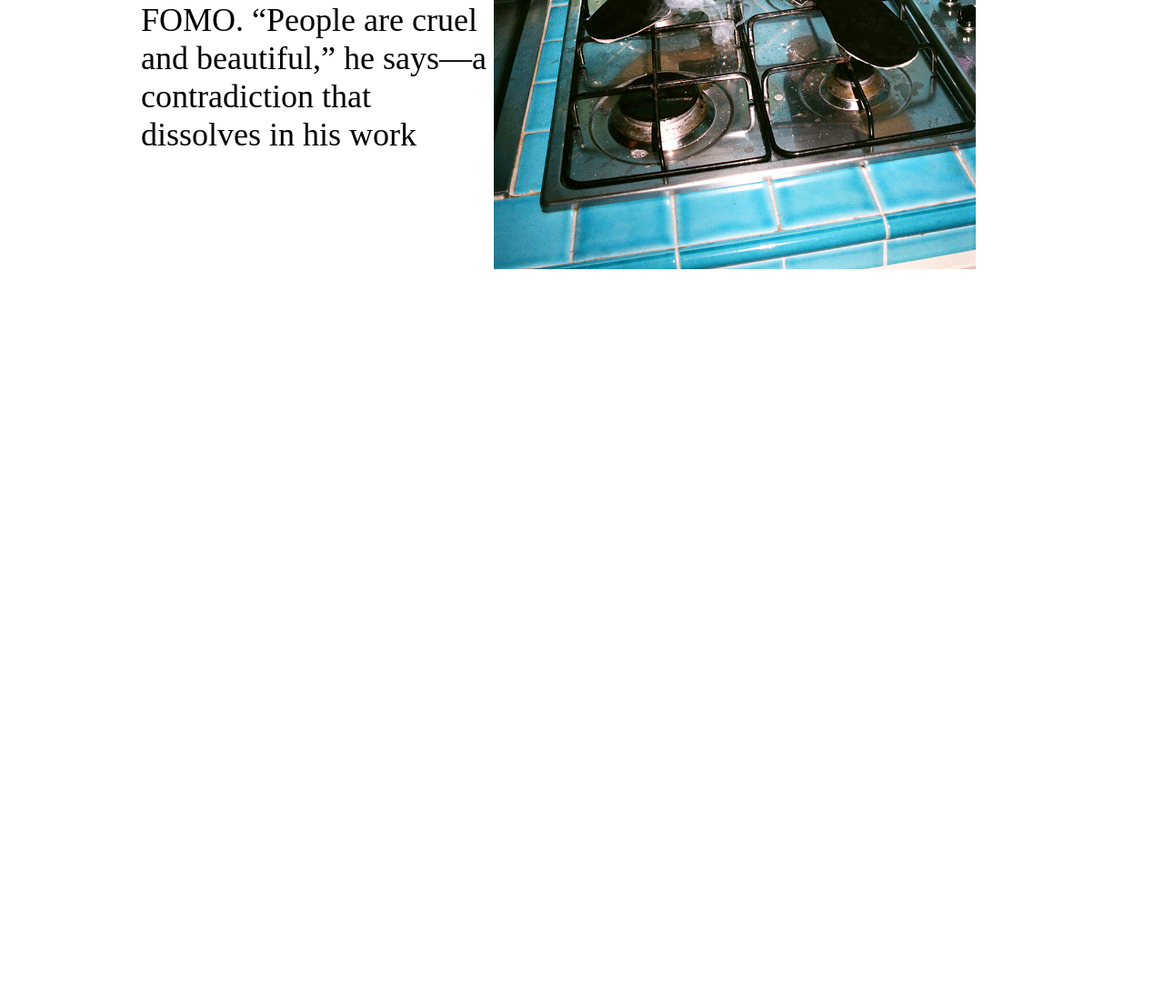
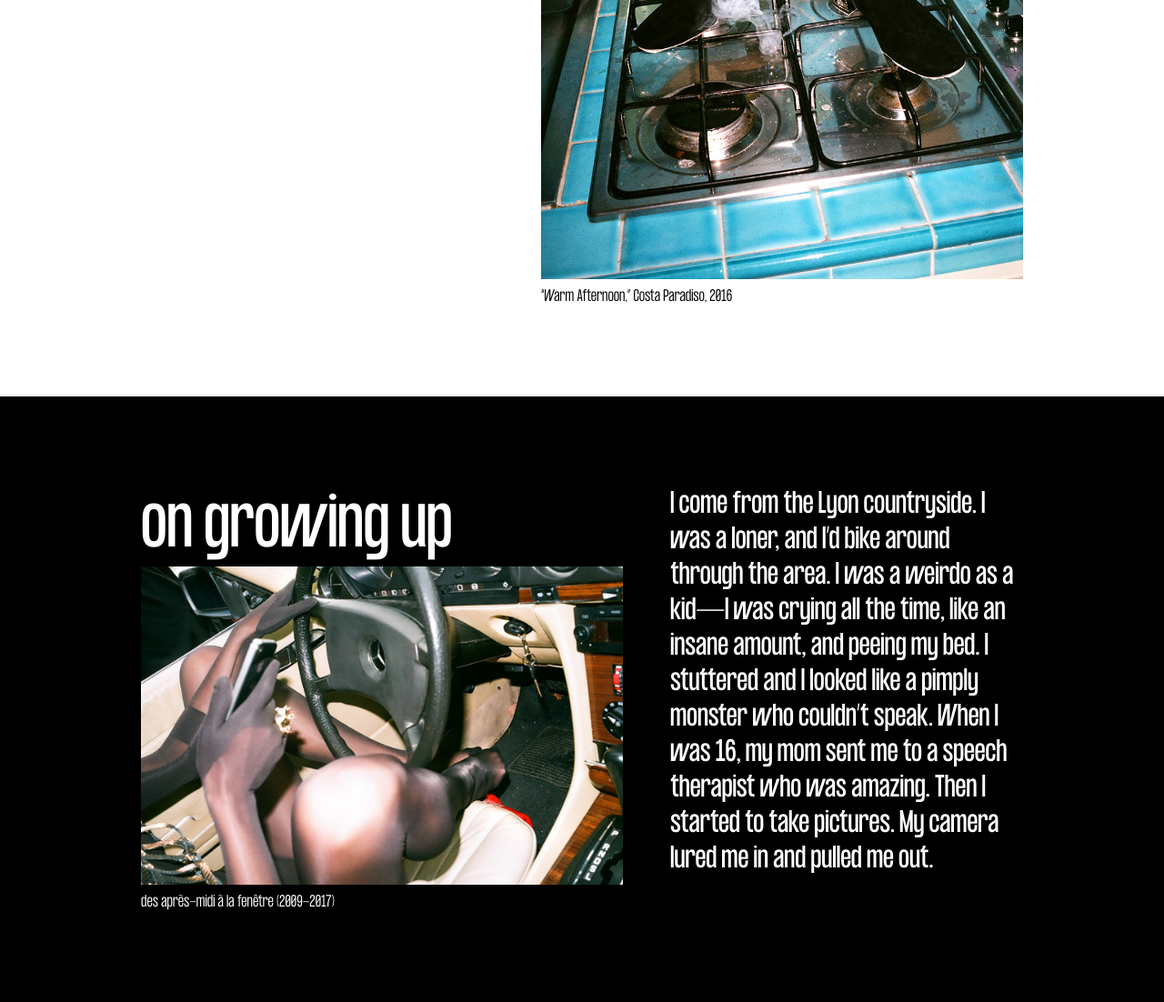
Before and after one commit to voveus/skvot_web, a plain HTML site: page index.html in a window 1280 px wide. Shown: the part 1403-2505 px from the top of the page at 91% size. Before the commit the page ends 1703 px from the top, so only its background shows below. Drawn offline with Linux system fonts and the light colour scheme.

Commit message:
apply updates to the styles

```diff
--- a/index.html
+++ b/index.html
@@ -18,7 +18,7 @@
             </header>
             <h1 class="main-title">maxime ballesteros</h1>
             <h2 class="main-subtitle">
-                The Berlin-based Photographer Opens Up About Why He Lives for His Camera
+                The Berlin-based photographer opens up about why he lives for his camera
             </h2>
         </section>
         <section class="content-screen">
@@ -28,8 +28,19 @@
                 “People are cruel and beautiful,” he says—a contradiction that dissolves in his work
             </p>
             <div class="content-image-block">
+                <span class="image-title"></span>
                 <img class="content-image" src="assets/6697cba2d01b29a41138adb89f85dddd_hd.jpg" alt="">
-                <span class=""></span>
+                <span class="image-caption">“Warm Afternoon,” Costa Paradiso, 2016</span>
+            </div>
+        </section>
+        <section class="content-screen">
+            <p class="content-text">
+                I come from the Lyon countryside. I was a loner, and I’d bike around through the area. I was a weirdo as a kid—I was crying all the time, like an insane amount, and peeing my bed. I stuttered and I looked like a pimply monster who couldn’t speak. When I was 16, my mom sent me to a speech therapist who was amazing. Then I started to take pictures. My camera lured me in and pulled me out.
+            </p>
+            <div class="content-image-block">
+                <span class="image-title">on growing up</span>
+                <img class="content-image" src="assets/5f754132519f83c0ec0615632d059083_hd.jpg" alt="">
+                <span class="image-caption">des après-midi à la fenêtre (2009-2017)</span>
             </div>
         </section>
         <script src="" async defer></script>
--- a/style.css
+++ b/style.css
@@ -1,3 +1,31 @@
+@font-face {
+    font-family: "Formula Condensed";
+    src: url("assets/fonts/FormulaCondensed-Regular.otf");
+    font-weight: normal;
+    font-style: normal;
+}
+
+@font-face {
+    font-family: "Formula Condensed";
+    src: url("assets/fonts/FormulaCondensed-Black.otf");
+    font-weight: 900;
+    font-style: normal;
+}
+
+@font-face {
+    font-family: "Formula Condensed";
+    src: url("assets/fonts/FormulaCondensed-Bold.otf");
+    font-weight: 700;
+    font-style: normal;
+}
+
+@font-face {
+    font-family: "Formula Condensed";
+    src: url("assets/fonts/FormulaCondensed-Light.otf");
+    font-weight: 300;
+    font-style: normal;
+}
+
 * {
     margin: 0;
     padding: 0;
@@ -9,7 +37,8 @@
 }
 
 section {
-    height: 100vh;
+    font-family: "Formula Condensed";
+    /* height: 100vh; */
     background-color: #000;
     color: #fff;
 }
@@ -30,15 +59,17 @@ ul {
 
 h1 {
     padding: 130px 45px;
-    font-size: 8.2em;
+    font-size: 11em;
     font-weight: 600;
     text-transform: uppercase;
+    text-align: center;
 }
 
 h2 {
     width: 40%;
-    padding: 0 155px;
+    padding: 0 155px 50px;
     font-size: 3em;
+    font-weight: normal;
 }
 
 .title {
@@ -47,8 +78,9 @@ h2 {
 
 .content-screen {
     display: flex;
+    justify-content: space-between;
     flex-direction: row;
-    height: calc(100vh - 200px);
+    /* height: calc(100vh - 200px); */
     padding: 100px 155px;
 }
 
@@ -58,9 +90,24 @@ h2 {
 
 .content-text {
     width: 40%;
-    font-size: 36px;
+    font-size: 30px;
+    font-weight: normal;
+    line-height: 1.3;
 }
 
 .content-image {
+    display: flex;
+    flex-direction: column;
     max-width: 530px;
 }
+
+.image-title {
+    font-size: 4.5em;
+    font-weight: normal;
+}
+
+.image-caption {
+    display: inline-block;
+    padding-top: 10px;
+    font-weight: 300;
+}
```
